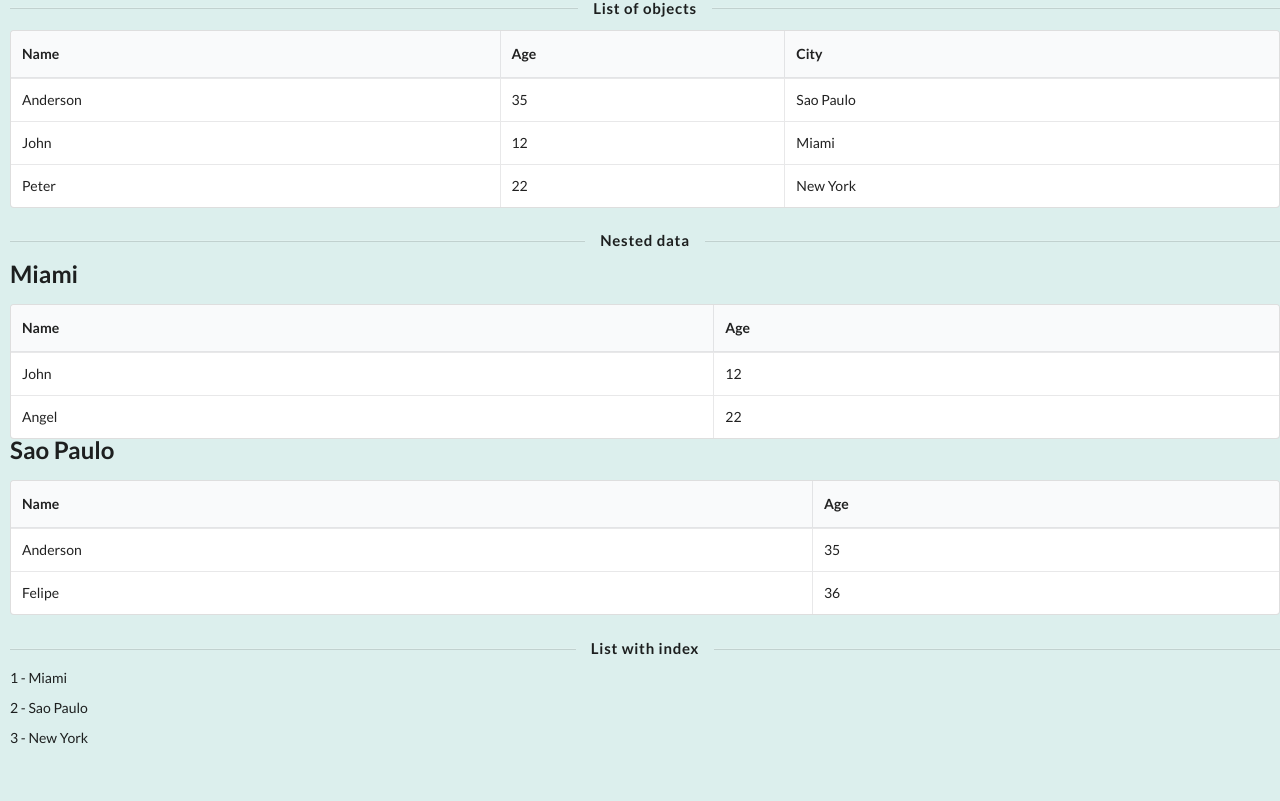
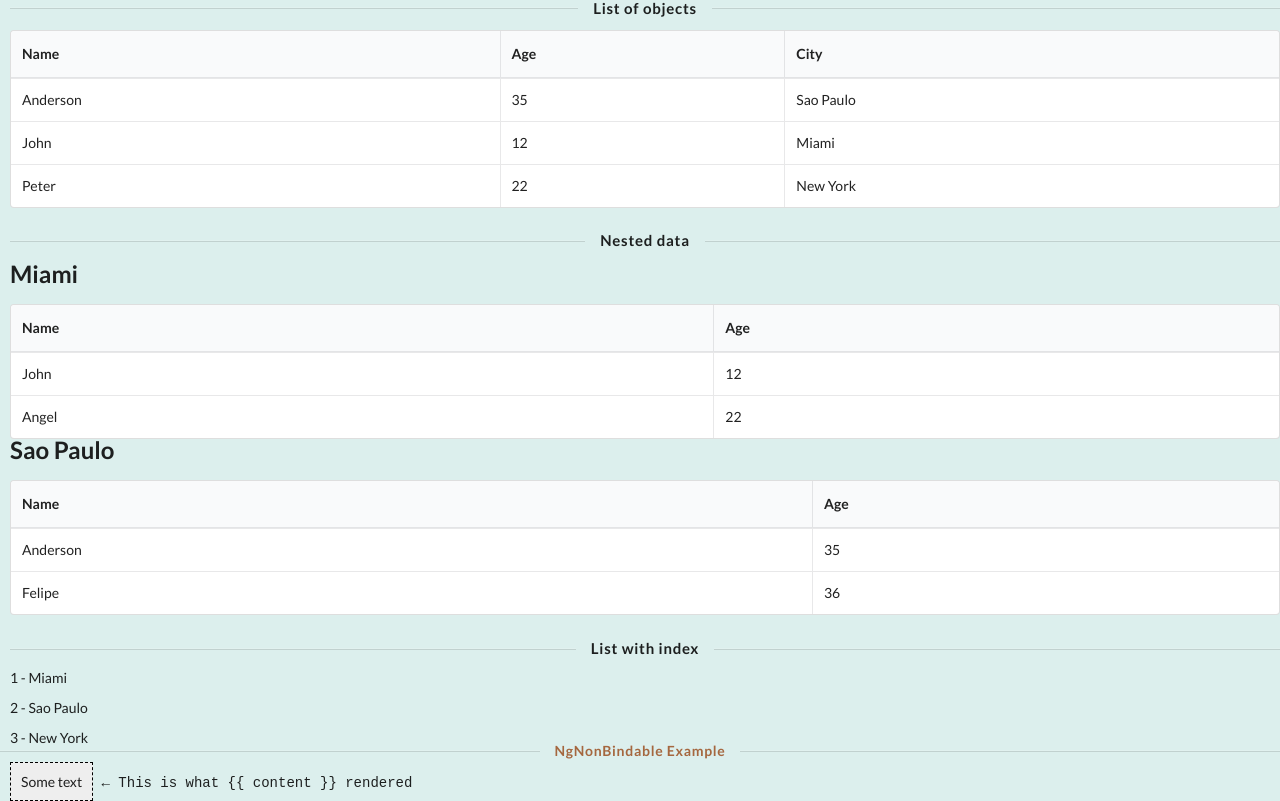
Before and after one commit to SamanehGhafouri/Angular-build-in-directives, an Angular app: page / in a window 1280 px wide. Shown: the part 1639-2440 px from the top of the page. Before the commit the page ends 2385 px from the top, so only its background shows below. Built offline with nearby package versions, Linux system fonts and the light colour scheme.

Commit message:
NgNonBindable Example

```diff
--- a/src/app/app.component.html
+++ b/src/app/app.component.html
@@ -6,3 +6,4 @@
 <app-ng-style-example></app-ng-style-example>
 <app-ng-class-example></app-ng-class-example>
 <app-ng-for-example></app-ng-for-example>
+<app-ng-non-bindable-example></app-ng-non-bindable-example>
--- a/src/app/app.module.ts
+++ b/src/app/app.module.ts
@@ -7,6 +7,7 @@ import { NgSwitchExampleComponent } from './ng-switch-example/ng-switch-example.
 import { NgStyleExampleComponent } from './ng-style-example/ng-style-example.component';
 import { NgClassExampleComponent } from './ng-class-example/ng-class-example.component';
 import { NgForExampleComponent } from './ng-for-example/ng-for-example.component';
+import { NgNonBindableExampleComponent } from './ng-non-bindable-example/ng-non-bindable-example.component';
 
 @NgModule({
   declarations: [
@@ -14,7 +15,8 @@ import { NgForExampleComponent } from './ng-for-example/ng-for-example.component
     NgSwitchExampleComponent,
     NgStyleExampleComponent,
     NgClassExampleComponent,
-    NgForExampleComponent
+    NgForExampleComponent,
+    NgNonBindableExampleComponent
   ],
   imports: [
     BrowserModule,
--- /dev/null
+++ b/src/app/ng-non-bindable-example/ng-non-bindable-example.component.css
@@ -0,0 +1,3 @@
+.ui.horizontal.divider.header.color{
+  color: #A5673F;
+}
--- /dev/null
+++ b/src/app/ng-non-bindable-example/ng-non-bindable-example.component.html
@@ -0,0 +1,10 @@
+<h5 class="ui horizontal divider header color ">NgNonBindable Example</h5>
+<div class="body">
+
+  <div class='ngNonBindableDemo'>
+    <span class="bordered">{{ content }}</span>
+    <span class="pre" ngNonBindable>
+    &larr; This is what {{ content }} rendered
+  </span>
+  </div>
+</div>
--- /dev/null
+++ b/src/app/ng-non-bindable-example/ng-non-bindable-example.component.ts
@@ -0,0 +1,18 @@
+import { Component, OnInit } from '@angular/core';
+
+@Component({
+  selector: 'app-ng-non-bindable-example',
+  templateUrl: './ng-non-bindable-example.component.html',
+  styleUrls: ['./ng-non-bindable-example.component.css']
+})
+export class NgNonBindableExampleComponent implements OnInit {
+  content: string;
+
+  constructor() {
+    this.content = 'Some text';
+  }
+
+  ngOnInit(): void {
+  }
+
+}
```
Also changed, not shown: 1 other file (tests, documents, lock files or other folders).
